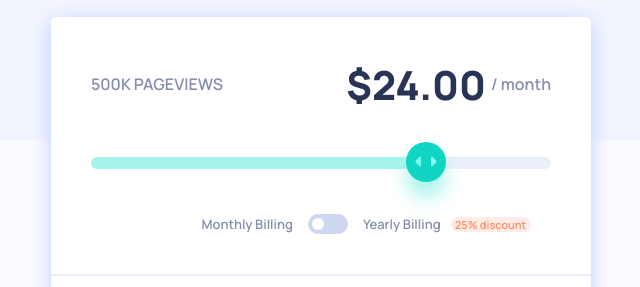
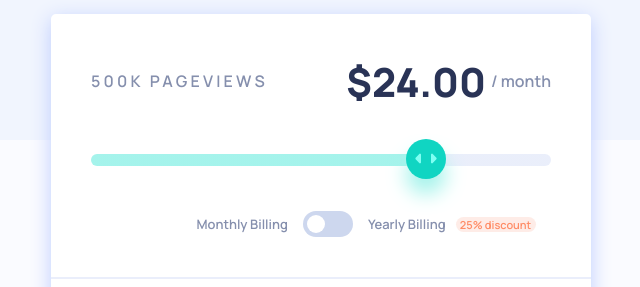
Before and after one commit to ChromeUniverse/interactive-pricing-component-main, a React (Vite) app: page / in a window 1280 px wide. Shown: the part 259-546 px from the top of the page, without its empty margins (319-959 px from the left). Built offline with nearby package versions, Linux system fonts and the light colour scheme.

Commit message:
More minor styling improvements

```diff
--- a/src/index.css
+++ b/src/index.css
@@ -100,6 +100,7 @@ body {
 
 .card-top-pageviews {
   text-transform: uppercase;
+  letter-spacing: 0.2em;
 }
 
 .card-top-pricing {
@@ -202,8 +203,8 @@ input[type=range]::-webkit-slider-thumb {
 .switch {
   position: relative;
   display: inline-block;
-  width: 40px;
-  height: 20px;
+  width: 50px;
+  height: 26px;
   border-radius: 10px;
 }
 
@@ -228,11 +229,11 @@ input[type=range]::-webkit-slider-thumb {
   border-radius: 34px;
 }
 
-.toggle-slider:before {
+.toggle-slider::before {
   position: absolute;
   content: "";
-  height: 12px;
-  width: 12px;
+  height: 18px;
+  width: 18px;
   left: 4px;
   bottom: 4px;
   background-color: white;
@@ -249,10 +250,10 @@ input:focus + .toggle-slider {
   box-shadow: 0 0 1px #2196F3;
 }
 
-input:checked + .toggle-slider:before {
+input:checked + .toggle-slider::before {
   /* -webkit-transform: translateX(26px); */
   /* -ms-transform: translateX(26px); */
-  transform: translateX(20px);
+  transform: translateX(24px);
 }
 
 .card-divider {
```
